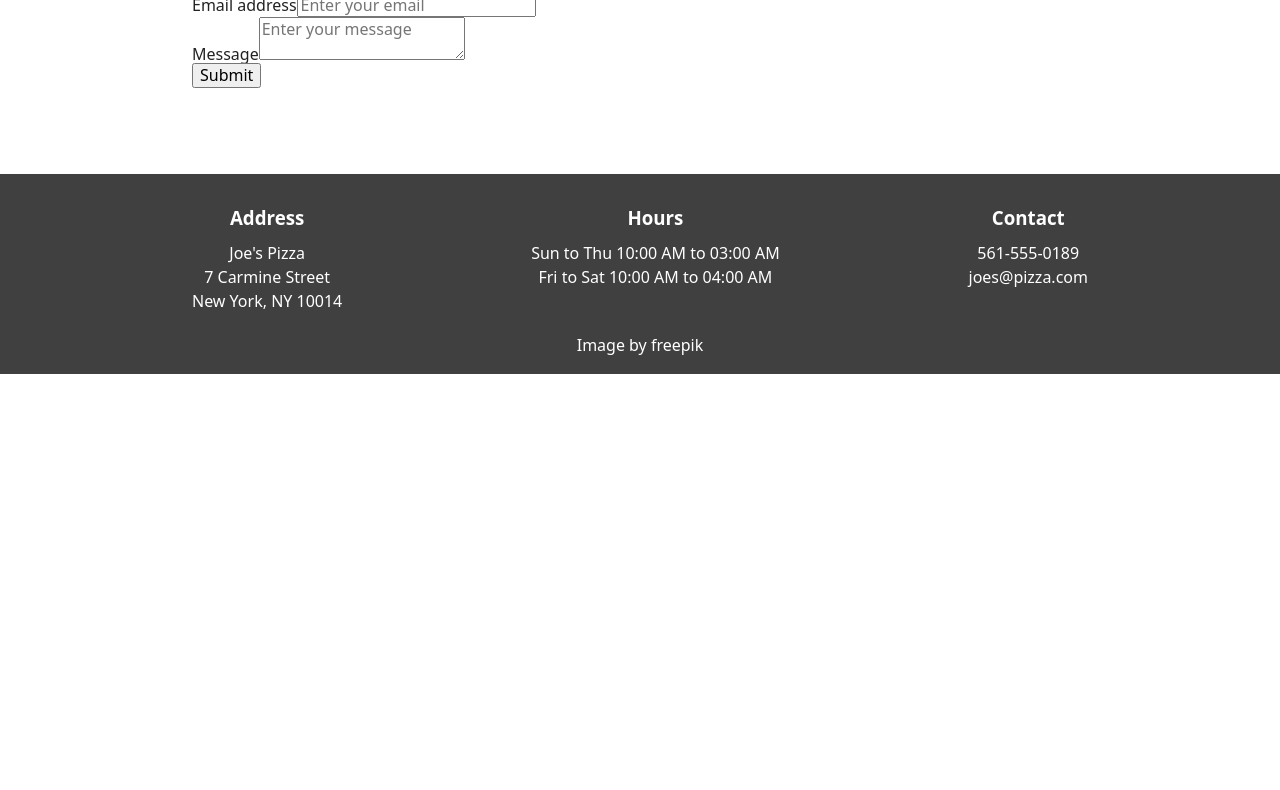
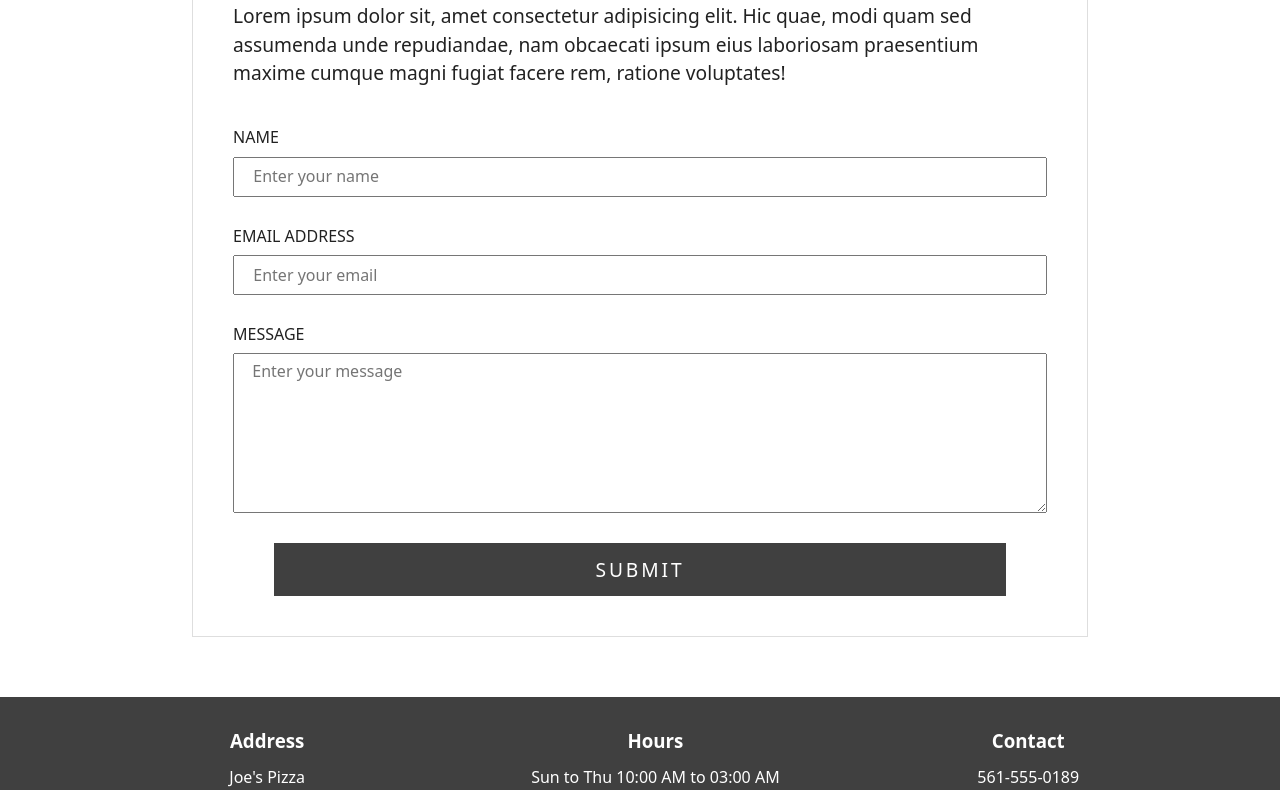
Before and after one commit to arnaudSanchez1816/odin-restaurant, a website built with webpack: page src/template.html in a window 1280 px wide. Shown: the part 426-1216 px from the top of the page. Before the commit the page ends 800 px from the top, so only its background shows below. Built offline with nearby package versions, Linux system fonts and the light colour scheme.

Commit message:
Style contact page

```diff
--- a/src/contact.js
+++ b/src/contact.js
@@ -60,6 +60,9 @@ class Contact extends View {
         const nameInput = document.createElement("input");
         nameInput.type = "text";
         nameInput.id = "contact-name";
+        nameInput.name = nameInput.id;
+        nameInput.required = true;
+        nameInput.maxLength = 256;
         nameInput.placeholder = "Enter your name"
         nameLabel.textContent = "Name";
         nameLabel.htmlFor = nameInput.id;
@@ -67,8 +70,10 @@ class Contact extends View {
 
         const emailLabel = document.createElement("label");
         const emailInput = document.createElement("input");
-        emailInput.type = "text";
+        emailInput.type = "email";
         emailInput.id = "contact-email";
+        emailInput.name = emailInput.id;
+        emailInput.required = true;
         emailInput.placeholder = "Enter your email"
         emailLabel.textContent = "Email address";
         emailLabel.htmlFor = emailInput.id;
@@ -77,7 +82,10 @@ class Contact extends View {
         const messageLabel = document.createElement("label");
         const messageTextArea = document.createElement("textarea");
         messageTextArea.id = "contact-message";
+        messageTextArea.name = messageTextArea.id;
         messageTextArea.placeholder = "Enter your message"
+        messageTextArea.required = true;
+        messageTextArea.maxLength = 300;
         messageLabel.textContent = "Message";
         messageLabel.htmlFor = messageTextArea.id;
         const messageItemContainer = createFormItem([messageLabel, messageTextArea]);
@@ -87,6 +95,10 @@ class Contact extends View {
         submitButton.textContent = "Submit";
 
         const form = document.createElement("form");
+        form.addEventListener("submit", (event) => {
+            event.preventDefault();
+            form.reset();
+        });
         form.appendChild(nameItemContainer);
         form.appendChild(emailItemContainer);
         form.appendChild(messageItemContainer);
--- a/src/style.css
+++ b/src/style.css
@@ -5,6 +5,15 @@
     --dark-background-color: #404040;
     --dark-text-color: rgba(0, 0, 0, 0.87);
     --white-text-color: #fff;
+    --light-border: 1px solid rgb(200, 200, 200, 0.6);
+
+    --dark-button-background-color: var(--dark-background-color);
+    --dark-button-background-color-hover: rgb(from var(--dark-button-background-color) calc(r + 30) calc(g + 30) calc(b + 30));
+    --dark-button-background-color-active: rgb(from var(--dark-button-background-color) calc(r + 10) calc(g + 10) calc(b + 10));
+
+    --white-button-background-color: #fff;
+    --white-button-background-color-hover: rgb(from var(--white-button-background-color) calc(r - 40) calc(g - 40) calc(b - 40));
+    --white-button-background-color-active: rgb(from var(--white-button-background-color) calc(r - 60) calc(g - 60) calc(b - 60));;
 
     --header-height: 100px;
     --footer-height: 200px;
@@ -65,16 +74,16 @@ header .header-nav-item>button {
     border-radius: 20px;
     cursor: pointer;
     border: none;
-    background-color: inherit;
     color: inherit;
     font-weight: bold;
+    background-color: var(--dark-button-background-color);
 
     &:hover {
-        background-color: rgba(160, 160, 160, 0.3);
+        background-color: var(--dark-button-background-color-hover);
     }
 
     &:active {
-        background-color: rgba(160, 160, 160, 0.5);
+        background-color: var(--dark-button-background-color-active);
     }
 }
 
@@ -177,6 +186,15 @@ footer > .footer-legals {
     width: fit-content;
     font-size: 1.5rem;
     font-weight: bold;
+    background-color: var(--white-button-background-color);
+
+    &:hover {
+        background-color: var(--white-button-background-color-hover);
+    }
+
+    &:active {
+        background-color: var(--white-button-background-color-active);
+    }
 }
 
  /* Home */
@@ -237,3 +255,73 @@ footer > .footer-legals {
 .contact .hero-image {
     height: 150px;
 }
+
+.contact .contact-form-content{
+    max-width: 100ch;
+    border: var(--light-border);
+    padding: 40px;
+
+    > h2 {
+        font-size: 2rem;
+        margin-bottom: 20px;
+    }
+
+    > p {
+        font-size: 1.2em;
+        margin-bottom: 40px;
+        line-height: 1.5;
+    }
+}
+
+.contact .contact-form-content .form-item  {
+    display: flex;
+    gap: 10px;
+    flex-direction: column;
+    margin-bottom: 30px;
+
+    > label {
+        font-weight: 500;
+        text-transform: uppercase;
+    }
+
+    > input[type="text"],
+    > input[type="email"],
+    > textarea {
+        color: inherit;
+        font-size: 1rem;
+        padding: 0.5em 2ch;
+    }
+
+    > input[type="text"],
+    > input[type="email"] {
+        min-height: 2.5em;
+    }
+
+    > textarea {
+        height: 10em;
+        min-height: 10em;
+        min-width: 100%;
+        max-width: 100%;
+    }
+}
+
+.contact .contact-form-content button[type="submit"] {
+    display: block;
+    margin: 0 auto;
+    letter-spacing: 0.15em;
+    font-size: 1.2em;
+    text-transform: uppercase;
+    color: var(--white-text-color);
+    background-color: var(--dark-button-background-color);
+    border: none;
+    width: 90%;
+    padding: 0.8em 3em;
+
+    &:hover {
+        background-color: var(--dark-button-background-color-hover);
+    }
+
+    &:active {
+        background-color: var(--dark-button-background-color-active);
+    }
+}
```
